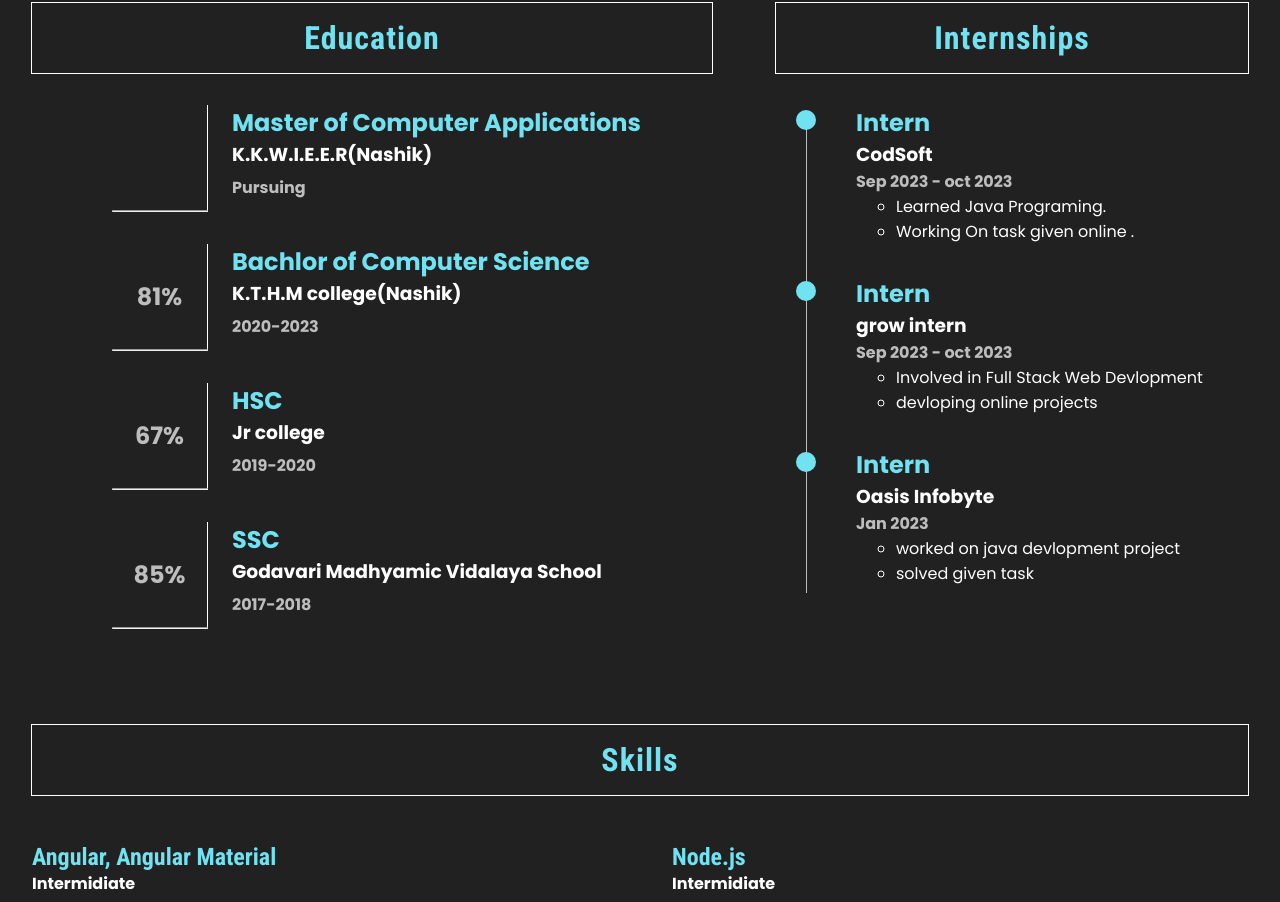
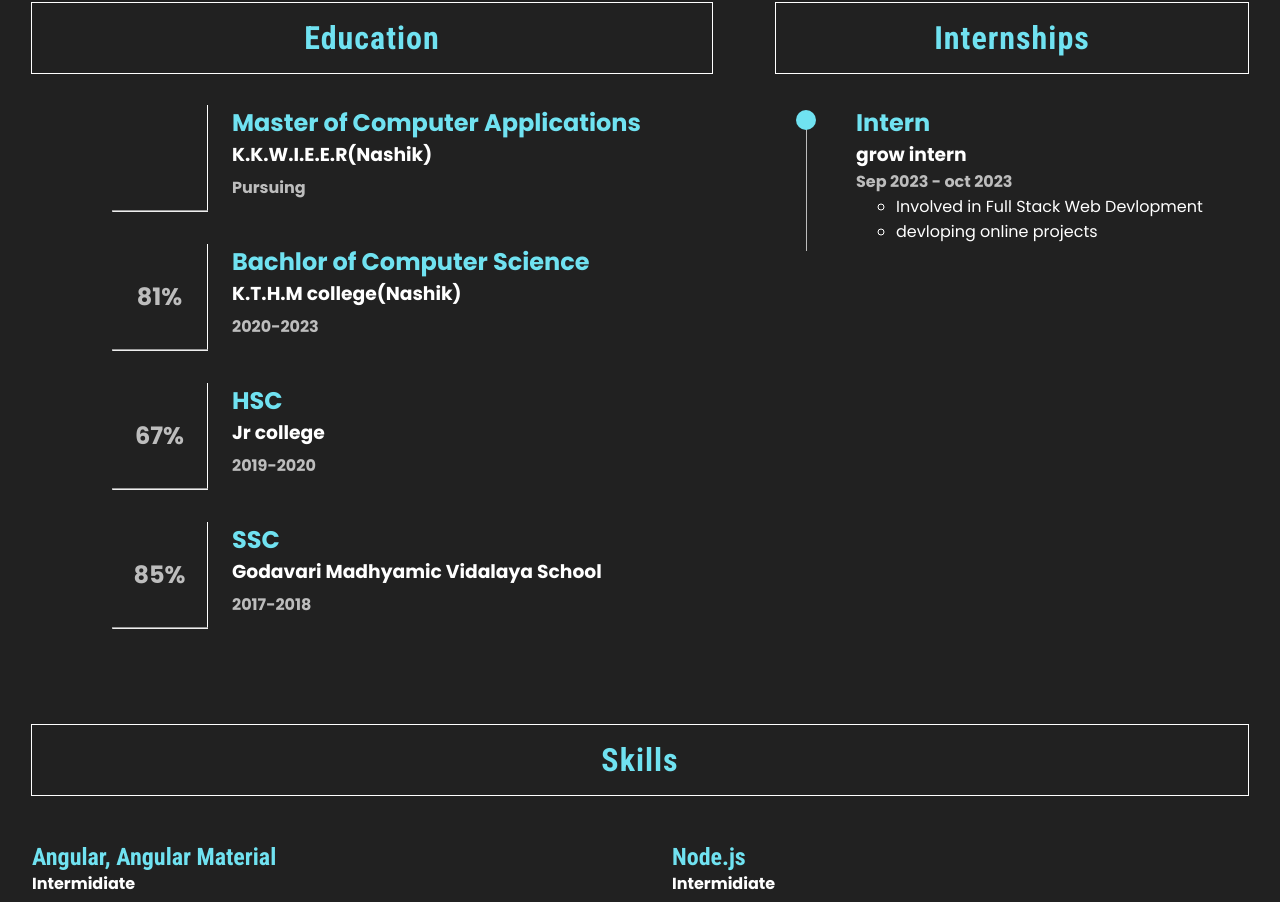
Before and after one commit to aditya8975/Portfolio, an Angular app: page / in a window 1280 px wide. Shown: the part 1453-2355 px from the top of the page. Built offline with nearby package versions, Linux system fonts and the light colour scheme.

Commit message:
Update work-experience.component.ts

```diff
--- a/src/app/work-experience/work-experience.component.ts
+++ b/src/app/work-experience/work-experience.component.ts
@@ -10,15 +10,6 @@ export class WorkExperienceComponent implements OnInit {
   workExpList: WorkExperience[] = [
     {
       role: 'Intern',
-      company: 'CodSoft',
-      duration: 'Sep 2023 -  oct 2023',
-      description: [
-        'Learned Java Programing.',
-        'Working On task given online .',
-      ],
-    },
-    {
-      role: 'Intern',
       company: 'grow intern',
       duration: 'Sep 2023 - oct 2023',
       description: [
@@ -26,15 +17,7 @@ export class WorkExperienceComponent implements OnInit {
         'devloping online projects',
       ],
     },
-    {
-      role: 'Intern',
-      company: 'Oasis Infobyte',
-      duration: 'Jan 2023 ',
-      description: [
-        'worked on java devlopment project',
-        'solved  given task',
-      ],
-    },
+
 
   ];
   constructor() {}
```
